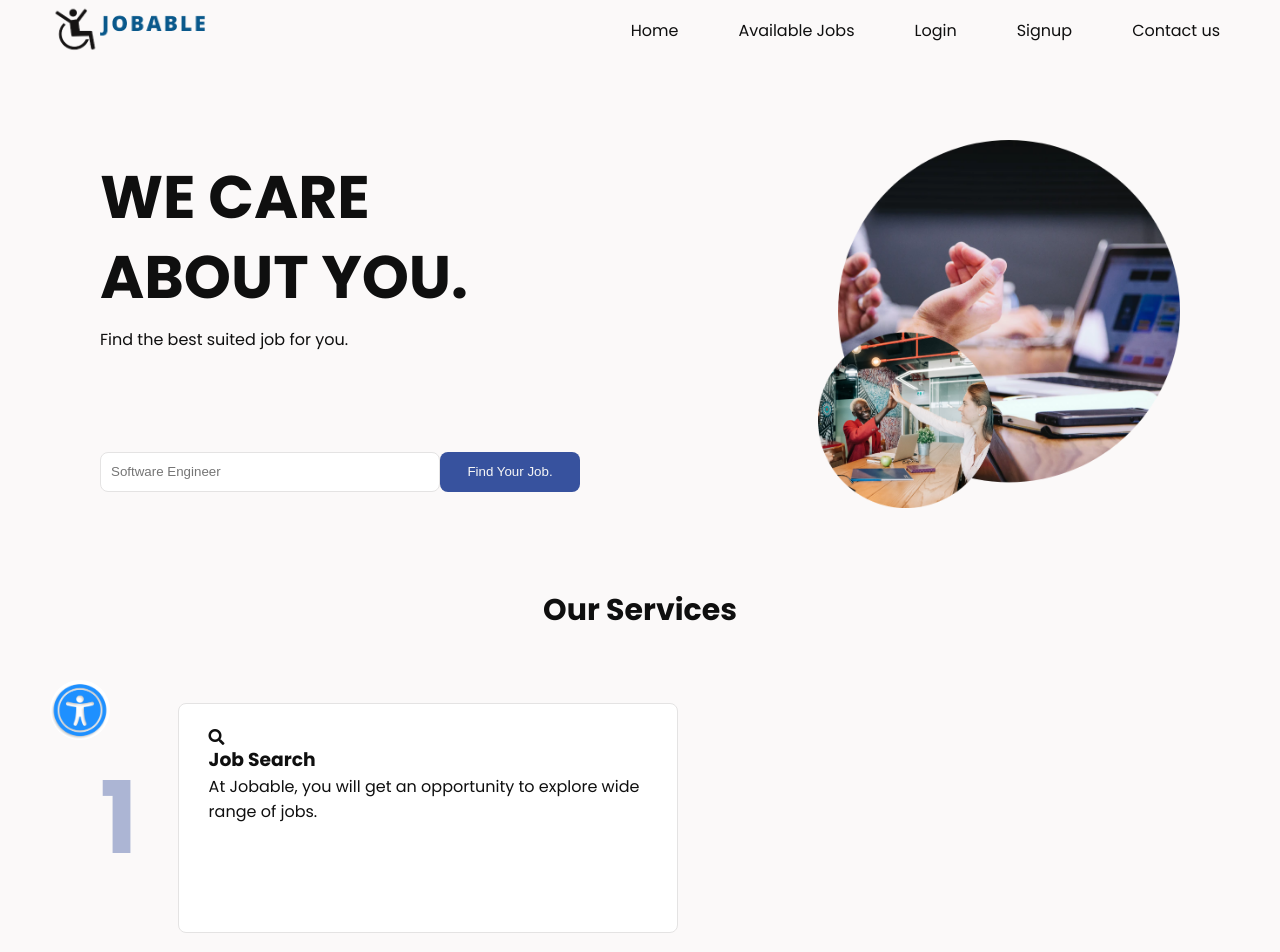
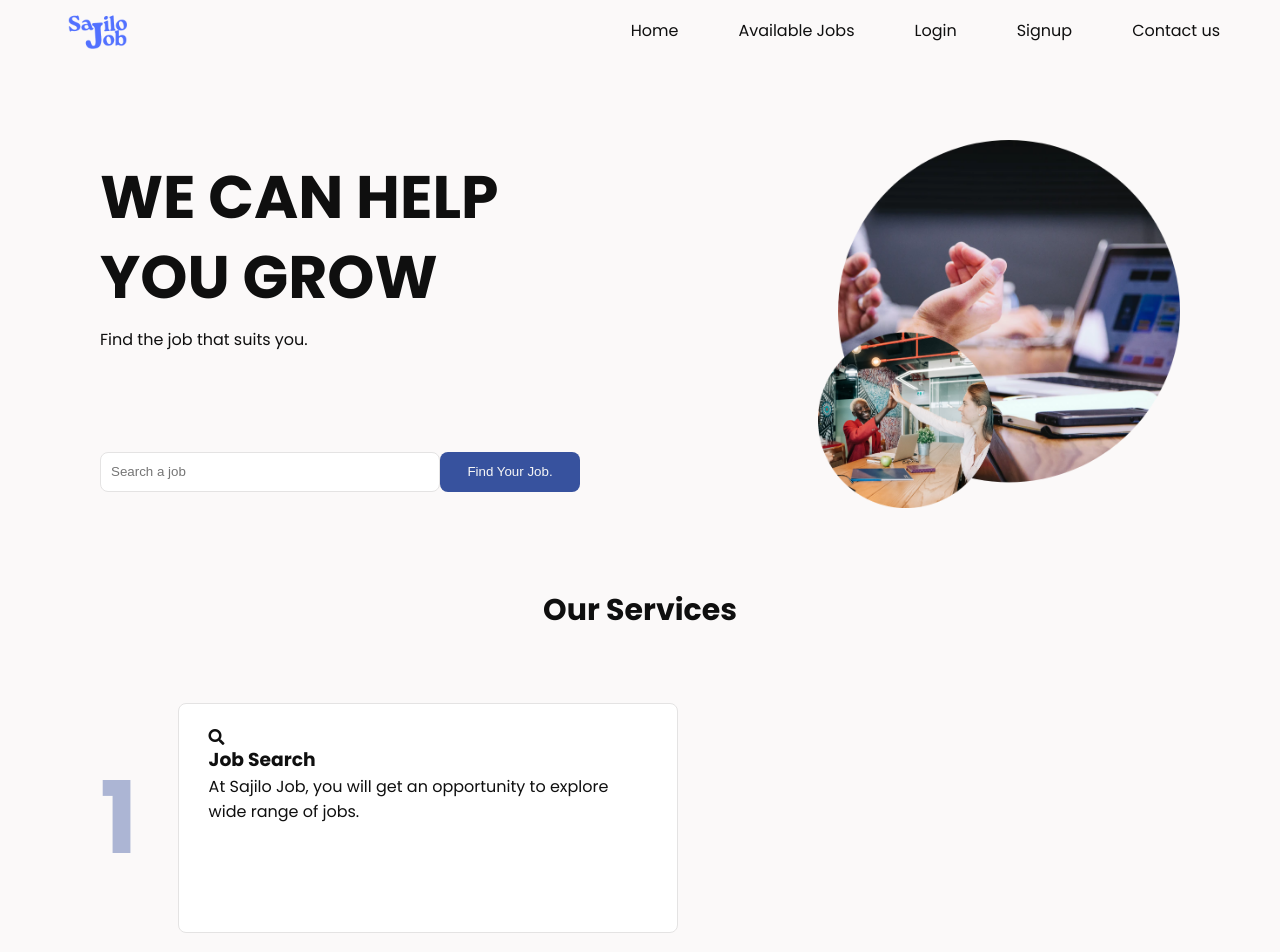
Before and after one commit to Ahsinal/HamroProject, a Django app: page / in a window 1280 px wide. Shown: the top 952 px of the page. Run offline with Django 4.2, Linux system fonts and the light colour scheme; some libraries are stand-ins or nearby versions.

Commit message:
attempting certain changes

```diff
--- a/templates/accessibility.html
+++ b/templates/accessibility.html
@@ -1,11 +1,11 @@
-{%load static%}
+<!--
+  {%load static%}
 <link rel="stylesheet" href="{%static './css/index.css'%}" />
 
 <link
 href="https://fonts.googleapis.com/icon?family=Material+Icons"
 rel="stylesheet"
 />
-<!-- <link rel="stylesh eet" href="https://maxcdn.bootstrapcdn.com/bootstrap/4.0.0/css/bootstrap.min.css" integrity="sha384-Gn5384xqQ1aoWXA+058RXPxPg6fy4IWvTNh0E263XmFcJlSAwiGgFAW/dAiS6JXm" crossorigin="anonymous"> -->
 <div id="accessibility">
     <img
       src="{% static './images/access-icon.png'%}"
@@ -108,3 +108,4 @@ rel="stylesheet"
   </form>
   <script src="{% static 'images/index.js'%}"></script>
 </div>
+-->
--- a/templates/feedback/feedback.html
+++ b/templates/feedback/feedback.html
@@ -1,12 +1,11 @@
 {% include 'header.html' %}
-{% include "accessibility.html" %}
 <title>Feedback</title>
 <main class="signup auth" >
       <div class="container">
         <div class="auth-left">
           <div class="auth-image-wrapper">
             <img
-              src="https://images.unsplash.com/photo-1495106245177-55dc6f43e83f?ixid=MXwxMjA3fDB8MHxwaG90by1wYWdlfHx8fGVufDB8fHw%3D&ixlib=rb-1.2.1&auto=format&fit=crop&w=1350&q=80"
+              src="https://img.freepik.com/free-vector/flat-customer-support-illustration_23-2148899114.jpg?size=626&ext=jpg&ga=GA1.1.1681159899.1672509043&semt=ais"
               alt=""
             />
           </div>
--- a/templates/footer.html
+++ b/templates/footer.html
@@ -9,16 +9,16 @@
     </div>
     <div class="footer-el footer-el-b">
         <ul>
-                <li><a href="{% url 'about_us' %}">About Jobable</a></li>
-                <li><a href="{% url 'about_us' %}">Life at Jobable</a></li>
+            <li><a href="{% url 'about_us' %}">About Us</a></li>
+            <li><a href="{% url 'about_us' %}">Our Teams</a></li>
             <li><a href="{% url 'feedback' %}">Feedback</a></li>
         </ul>
     </div>
     <div class="footer-el footer-el-c">
         <ul>
-                <li><i class="fas fa-envelope"></i><a href="https://gmail.com/" target="popup"  onclick="tab.open('https://www.google.com/maps/@27.6791296,85.3377024,8z','name')">hello.jobable@gmail.com</a></li>
-                <li><i class="fas fa-map-marker-alt"></i><a href="https://www.google.com/maps/@27.6791296,85.3377024,8z"  target="popup"  onclick="tab.open('https://www.google.com/maps/@27.6791296,85.3377024,8z','name')">Budhanilakantha 13, Kathmandu</a></li>
-                <li><i class="fas fa-phone"></i><a href="#!">01-4475210</a></li>
+            <li><i class="fas fa-envelope"></i><a href="https://gmail.com/" target="popup"  onclick="tab.open('https://www.google.com/maps/@27.6791296,85.3377024,8z','name')">sajilojob@gmail.com</a></li>
+            <li><i class="fas fa-map-marker-alt"></i><a href="https://www.google.com/maps/@27.6791296,85.3377024,8z"  target="popup"  onclick="tab.open('https://www.google.com/maps/@27.6791296,85.3377024,8z','name')">Bharatpur,Chitwan</a></li>
+            <li><i class="fas fa-phone"></i><a href="#!">9999999999</a></li>
         </ul>
     </div>
 </footer>
--- a/templates/header.html
+++ b/templates/header.html
@@ -7,7 +7,7 @@
       integrity="sha512-iBBXm8fW90+nuLcSKlbmrPcLa0OT92xO1BIsZ+ywDWZCvqsWgccV3gFoRBv0z+8dLJgyAHIhR35VZc2oM/gI1w==" crossorigin="anonymous"/>
     <meta name="viewport" content="width=device-width, initial-scale=1.0" />
     <link rel="stylesheet" type="text/css" href="{% static 'css/style.css' %}">
-    <link rel="shortcut icon" type="image/png" href="{% static 'images/jobable.png'%}">
+
 
 <link
 href="https://fonts.googleapis.com/icon?family=Material+Icons"
@@ -19,7 +19,7 @@ rel="stylesheet"
       <nav class="top-nav">
         <div class="logo">
         <a href="{% url 'home' %}">
-           <img src="{% static "images/logo.png" %}" alt="logo"/ height="50px">
+           <img src="{% static "images/sjlogo.png" %}" alt="logo"/ height="90px" width="90px">
         </a>
         </div>
         <ul class="nav-items">
--- a/templates/index.html
+++ b/templates/index.html
@@ -12,14 +12,14 @@
       <div class="hero-wrapper section-wrapper">
         <main class="hero">
           <div class="hero-welcome-text">
-            <h1 class="hero-big-text">We care about you.</h1>
-            <p class="hero-small-text">Find the best suited job for you.</p>
+            <h1 class="hero-big-text">We Can Help You Grow</h1>
+            <p class="hero-small-text">Find the job that suits you.</p>
             <div class="hero-search-section">
               <form action="{% url 'search' %}" class="hero-search-form">
                 <input
                   type="text"
                   class="hero-search"
-                  placeholder="Software Engineer"
+                  placeholder="Search a job"
                   name="query"
                 />
                 <button
@@ -52,7 +52,7 @@
                     <h3 class="services-card-title">Job Search</h3>
                   </div>
                   <p class="services-card-bottom">
-                    At Jobable, you will get an opportunity to explore wide range of jobs.
+                    At Sajilo Job, you will get an opportunity to explore wide range of jobs.
                   </p>
                 </div>
               </li>
@@ -64,7 +64,7 @@
                     <h3 class="services-card-title">Recruitment</h3>
                   </div>
                   <p class="services-card-bottom">
-                    At Jobable, we help you to find just the kind of employees that you are looking for.
+                    At Sajilo Job, we help you to find just the kind of employees that you are looking for.
 
 
                   </p>
@@ -78,7 +78,7 @@
                     <h3 class="services-card-title">Recommendation</h3>
                   </div>
                   <p class="services-card-bottom">
-                    Jobable is a platform for differently-abled seekers who can even see the recommended jobs in their dashboard.
+                    Sajilo Job is a platform for differently-abled seekers who can even see the recommended jobs in their dashboard.
                 </div>
               </li>
             </ul>
@@ -86,124 +86,16 @@
         </section>
         <section class="more section-wrapper">
             <p class="more-section-text">
-                WHO UNDERSTANDS IT PERSONALLY?
-                <br>
-                WE DO.
+                Connecting The Best Employees With The Best Companies.
             </p>
             <div class="more-image-line">
-                <img src="{% static './assets/homeBottomImage.png'%}" alt="" class="more-image">
+                <img src="https://img.freepik.com/free-photo/nobody-doctors-office-with-medical-equipment-tools_482257-27168.jpg?size=626&ext=jpg&ga=GA1.2.1681159899.1672509043&semt=ais" alt="" class="more-image">
             </div>
           <div class="more-image-wrapper">
-            <img src="./assets/homeBottomImage.png" alt="" class="more-image" />
+            <img src="https://img.freepik.com/free-photo/searching-human-resources-recruitment-teamwork-corporate-concept_53876-13724.jpg?size=626&ext=jpg&ga=GA1.1.1681159899.1672509043&semt=ais" alt="" class="more-image" />
           </div>
 
         </section>
       </div>
     </div>
-
-
-    <!-- here -->
-    <div id="accessibility" style="bottom: 15%;">
-      <img
-        src="{% static './images/access-icon.png'%}"
-        alt=""
-        srcset=""
-        id="accessibility-icon"
-      />
-    <form class="accessibility-overlay" id="overlay-accessibility">
-      <div id="accessibility-title" class="accessibility-options">
-        <h4>Accessibility Options</h4>
-      </div>
-      <br />
-      <br />
-      <label class="accessibility-options">
-        <div id="color-invert">
-          <label for="invertcolor"> <h6>Invert Color</h6></label>
-          <input
-            type="range"
-            id="invert-color"
-            name="invertcolor"
-            min="0"
-            max="100"
-            value="0"
-          />
-          <label for="invertcolor" id="slider-value-place-invert"
-            >0%&nbsp;&nbsp;&nbsp;&nbsp;&nbsp;&nbsp;&nbsp;&nbsp;&nbsp;</label
-          >
-          <i class="material-icons" id="refresh-invert">refresh</i>
-        </div>
-      </label>
-
-      <label class="accessibility-options">
-        <div id="grayscale">
-          <label for="grayscalemode"> <h6>Greyscale Level</h6></label>
-          <input
-            type="range"
-            id="grayscale-mode"
-            name="grayscalemode"
-            min="0"
-            max="100"
-            value="0"
-          />
-          <label for="grayscalemode" id="slider-value-place-grayscale"
-            >0%&nbsp;&nbsp;&nbsp;&nbsp;&nbsp;&nbsp;&nbsp;&nbsp;&nbsp;</label
-          >
-          <i class="material-icons" id="refresh-greyscale">refresh</i>
-        </div>
-      </label>
-
-      <label class="accessibility-options">
-        <div id="brightness">
-          <label for="brightness"> <h6>Brightness Level</h6></label>
-          <input
-            type="range"
-            id="brightness-level"
-            name="brightness"
-            min="50"
-            max="150"
-            value="100"
-          />
-          <label for="brightness" id="slider-value-place-brightness"
-            >100%&nbsp;&nbsp;&nbsp;&nbsp;&nbsp;&nbsp;&nbsp;&nbsp;&nbsp;</label
-          >
-          <i class="material-icons" id="refresh-brightness">refresh</i>
-        </div>
-      </label>
-
-      <label class="accessibility-options">
-        <div id="font-size">
-          <label for="font"> <h6>Font Level</h6></label>
-          <input
-            type="range"
-            id="font-level"
-            name="font"
-            min="50"
-            max="150"
-            value="100"
-          />
-          <label for="font" id="slider-value-place-font"
-            >100%&nbsp;&nbsp;&nbsp;&nbsp;&nbsp;&nbsp;&nbsp;&nbsp;&nbsp;</label
-          >
-          <i class="material-icons" id="refresh-font">refresh</i>
-        </div>
-      </label>
-
-      <label class="accessibility-options">
-        <div id="translate">
-          <div id="google_translate_element"></div>
-        </div>
-      </label>
-
-      <br />
-      <br />
-      <label class="accessibility-options">
-        <div id="reset">
-          <label> <i class="fa fa-refresh"></i></label>
-          <h5>&nbsp;&nbsp;&nbsp;Reset All</h5>
-        </div>
-      </label>
-    </form>
-    <script src="{% static 'images/index.js'%}"></script>
-  </div>
-
 {% include "footer.html" %}
--- a/templates/recruiter/profile.html
+++ b/templates/recruiter/profile.html
@@ -1,6 +1,5 @@
 <title>Profile</title>
 {% load static %} {% include 'header.html' %}
-{% include "accessibility.html" %}
 <section class="profile-wrapper section-wrapper">
   <div class="profile-top-wrapper">
     <div class="profile-image-wrapper">
```
Also changed, not shown: templates/aboutUs.html (+22 -18 lines), static/images/logo.png (deleted), static/images/sjlogo.png (added). Lines whose indentation alone changed are shown as unchanged.
